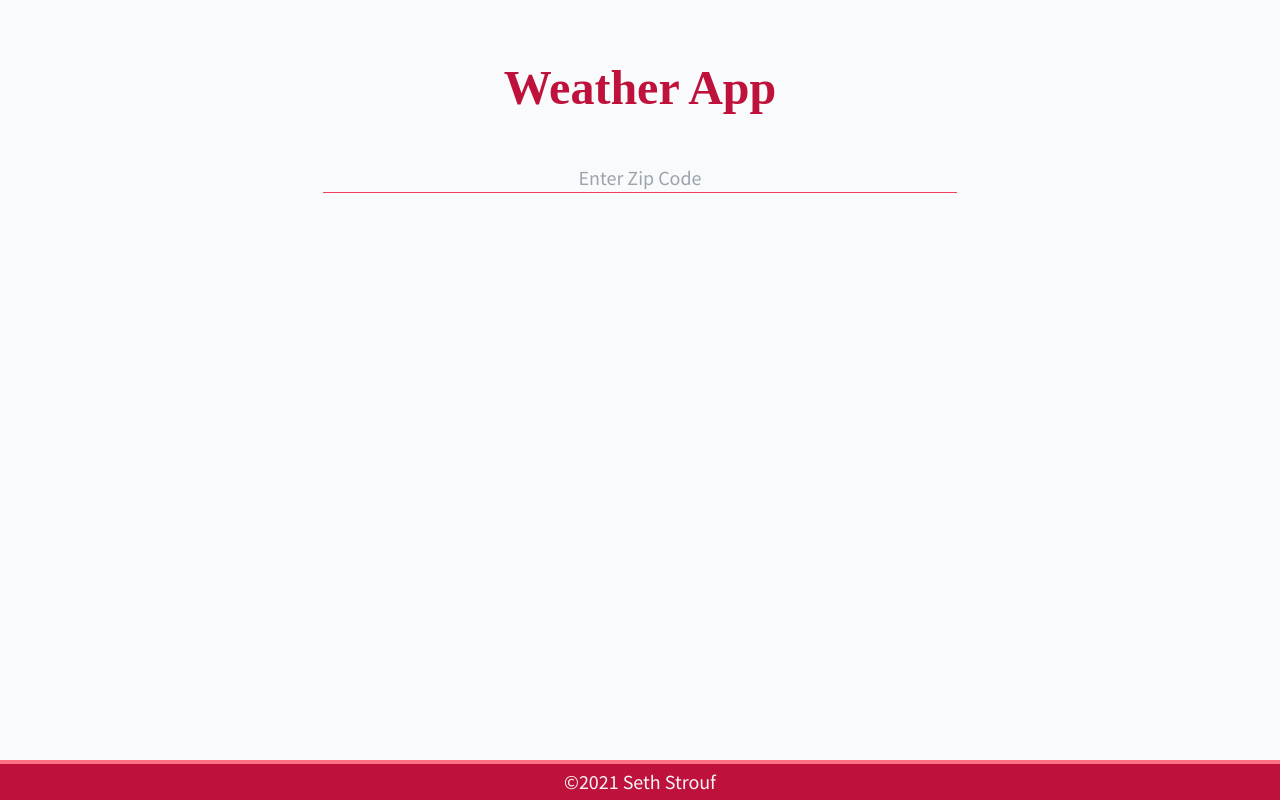
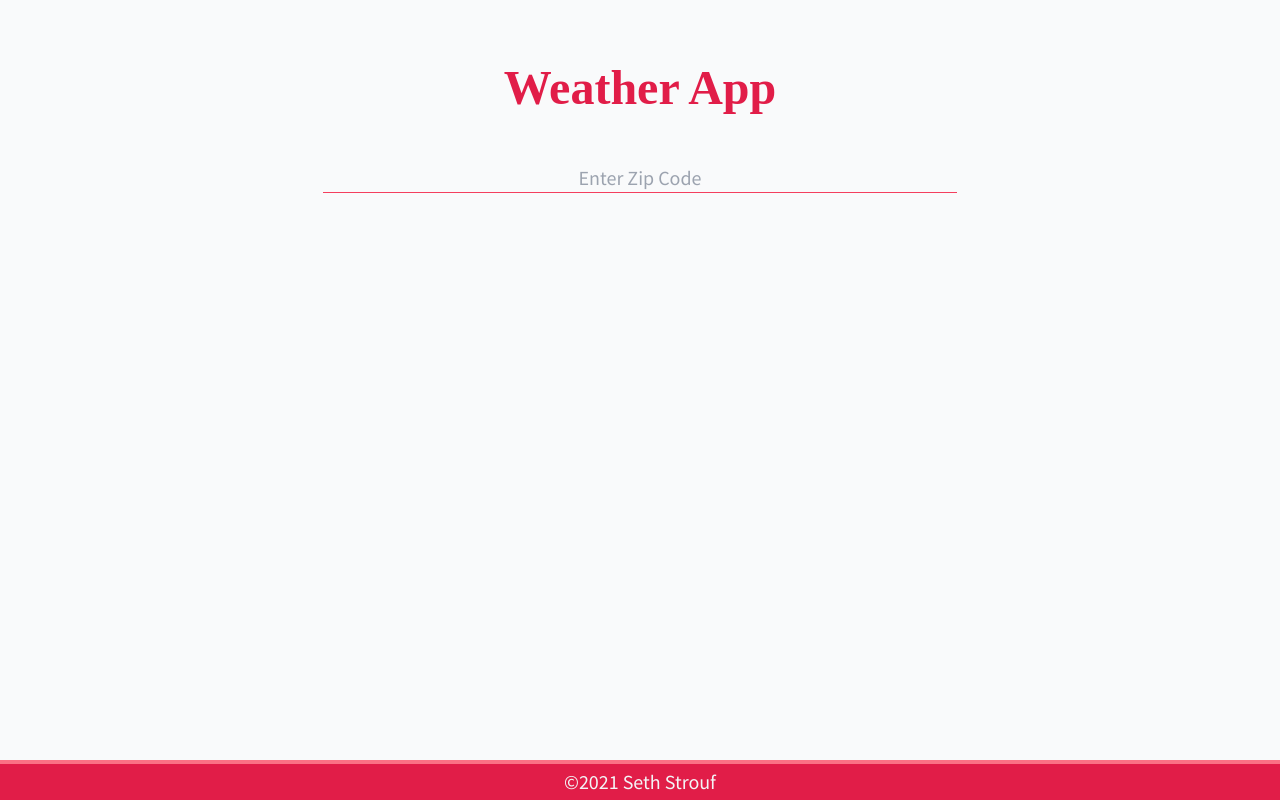
Before and after one commit to sethstrouf/weather, a React (Create React App) app: page / in a window 1280 px wide. Built offline with nearby package versions, Linux system fonts and the light colour scheme; a web font is replaced by a local one.

Commit message:
Fix padding and colors

```diff
--- a/src/App.js
+++ b/src/App.js
@@ -52,7 +52,7 @@ function App() {
       >
         <header>
           <h1
-            className="serif font-bold pt-4 text-rose-700 text-2xl
+            className="serif font-bold pt-4 text-rose-600 text-2xl
                          sm:text-3xl lg:text-4xl xl:text-5xl 2xl:text-6xl"
           >
             Weather App
--- a/src/Data.js
+++ b/src/Data.js
@@ -4,7 +4,7 @@ import Forecast from "./Forecast";
 
 const Data = ({ data }) => {
   return (
-    <main className="pb-12 space-y-4 xl:space-y-8 2xl:space-y-12">
+    <main className="py-4 md:py-8 xl:py-12 space-y-4 xl:space-y-8 2xl:space-y-12">
       <Current location={data.location} current={data.current} />
       <div
         className="space-y-4 pb-12 md:space-y-0 md:flex justify-center
--- a/src/Footer.js
+++ b/src/Footer.js
@@ -4,7 +4,7 @@ const Footer = () => {
   return (
     <footer
       className="py-1 absolute inset-x-0 bottom-0
-                    bg-rose-700 text-gray-100
+                    bg-rose-600 text-gray-100
                     border-t-4 border-rose-400"
     >
       <p>&copy;2021 Seth Strouf</p>
```
